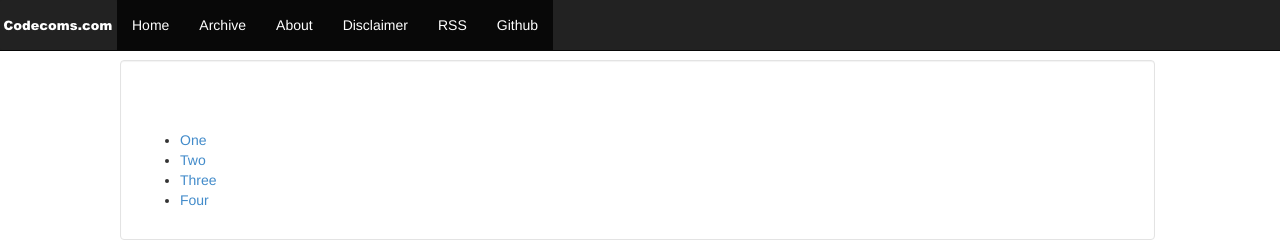
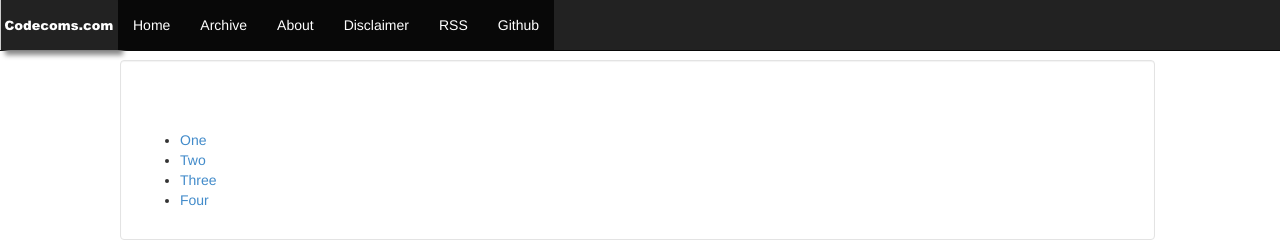
Before and after one commit to codecoms/codecoms.github.io, a Jekyll site: the page built from links.html, in a window 1280 px wide. Shown: the top 241 px of the page. Built offline with Jekyll 4.4.1, drawn with Linux system fonts in a browser that asks for light colours; Markdown is read by kramdown in place of the engine named in the settings; comment, search, counter and statistics services are not loaded.

Commit message:
added shadow to img

```diff
--- a/css/theme.css
+++ b/css/theme.css
@@ -53,6 +53,13 @@ body {
   line-height: 24px;
 }
 
+img {
+  box-shadow: 5px 5px 5px #888888;
+  border-left-width: 1px;
+  border-left-style: solid;
+  border-left-color: #ccc;
+}
+
 .author {
     color: #ee4444;
 }
```
